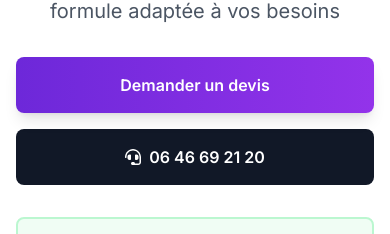
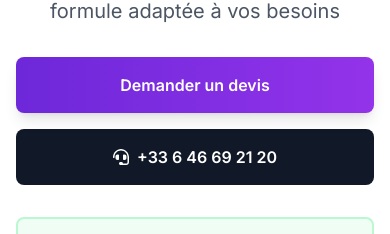
Before and after one commit to RomainKersuzan/refonteevolve, a Next.js app: page /maintenance in a window 390 px wide. Shown: the part 10714-10948 px from the top of the page. Built offline with nearby package versions, Linux system fonts and the light colour scheme.

Commit message:
Update: Tous les numÃ©ros de tÃ©lÃ©phone au format international +33

```diff
--- a/src/app/contact/page.tsx
+++ b/src/app/contact/page.tsx
@@ -14,8 +14,8 @@ const contactInfo = [
   {
     icon: FaPhone,
     title: 'Téléphone',
-    value: '06 46 69 21 20',
-    link: 'tel:0646692120',
+    value: '+33 6 46 69 21 20',
+    link: 'tel:+33646692120',
   },
   {
     icon: FaMapMarkerAlt,
--- a/src/app/maintenance/page.tsx
+++ b/src/app/maintenance/page.tsx
@@ -435,10 +435,10 @@ export default function MaintenancePage() {
                 Demander un devis
               </Link>
               <a
-                href="tel:0646692120"
+                href="tel:+33646692120"
                 className="px-8 py-4 bg-gray-900 text-white rounded-lg font-semibold hover:bg-gray-800 transition-all flex items-center justify-center gap-2"
               >
-                <FaHeadset /> 06 46 69 21 20
+                <FaHeadset /> +33 6 46 69 21 20
               </a>
             </div>
 
--- a/src/app/mentions-legales/page.tsx
+++ b/src/app/mentions-legales/page.tsx
@@ -20,7 +20,7 @@ export default function MentionsLegalesPage() {
                 Forme juridique : Société par actions simplifiée (SAS)<br />
                 <strong>SIREN :</strong> 933974073<br />
                 <strong>Adresse :</strong> 14 sentier du potager, 92190 MEUDON, France<br />
-                <strong>Téléphone :</strong> 06 46 69 21 20<br />
+                <strong>Téléphone :</strong> +33 6 46 69 21 20<br />
                 <strong>E-mail :</strong> contact@evolvetech.fr<br />
                 <strong>Président :</strong> Romain KERSUZAN
               </p>
--- a/src/app/politique-confidentialite/page.tsx
+++ b/src/app/politique-confidentialite/page.tsx
@@ -103,7 +103,7 @@ export default function PolitiqueConfidentialitePage() {
                 Pour toute question concernant cette politique de confidentialité,
                 contactez-nous à :<br />
                 <strong>Email :</strong> <a href="mailto:contact@evolvetech.fr">contact@evolvetech.fr</a><br />
-                <strong>Téléphone :</strong> 06 46 69 21 20
+                <strong>Téléphone :</strong> +33 6 46 69 21 20
               </p>
             </div>
 
--- a/src/app/site-internet-pas-cher/page.tsx
+++ b/src/app/site-internet-pas-cher/page.tsx
@@ -122,10 +122,10 @@ export default function SiteInternetPasCher() {
                     Commander maintenant →
                   </a>
                   <a
-                    href="tel:0646692120"
+                    href="tel:+33646692120"
                     className="px-8 py-4 bg-white/20 text-white rounded-lg font-semibold hover:bg-white/30 transition-all backdrop-blur-sm text-center flex items-center justify-center gap-2"
                   >
-                    <FaPhone /> 06 46 69 21 20
+                    <FaPhone /> +33 6 46 69 21 20
                   </a>
                 </div>
               </div>
@@ -527,7 +527,7 @@ export default function SiteInternetPasCher() {
             Commander maintenant - 499€
           </a>
           <p className="mt-4 text-sm text-gray-400">
-            Ou appelez-nous : <a href="tel:0646692120" className="text-yellow-400 hover:underline">06 46 69 21 20</a>
+            Ou appelez-nous : <a href="tel:+33646692120" className="text-yellow-400 hover:underline">+33 6 46 69 21 20</a>
           </p>
         </div>
       </section>
```
